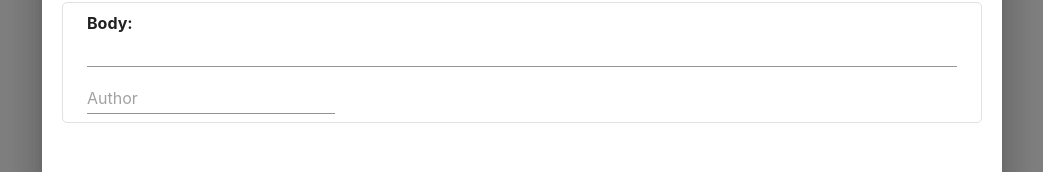
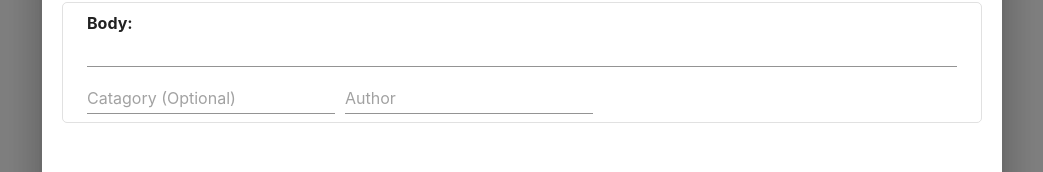
Before and after one commit to Ciaxur/BlogMap, a React (Create React App) app: page / in a window 1280 px wide. Both pictures are taken after a click on the button "ADD PAGE". Shown: the part 337-509 px from the top of the page, without its empty margins (118-1161 px from the left). Built offline with nearby package versions, Linux system fonts and the light colour scheme; no server answers.

Commit message:
✨ Add Category to MarkdownEditor

```diff
--- a/src/Components/MarkdownEditor.tsx
+++ b/src/Components/MarkdownEditor.tsx
@@ -72,6 +72,8 @@ interface State {
   author:       string,
   authorError:  InputError,
 
+  category:     string,
+
   generalError: InputError,
 }
 
@@ -85,6 +87,7 @@ export default function MarkdownEditor(props: Props): JSX.Element {
     bodyError: DefaultInputError,
     author: '',
     authorError: DefaultInputError,
+    category: '',
     generalError: DefaultInputError,
   });
 
@@ -107,9 +110,20 @@ export default function MarkdownEditor(props: Props): JSX.Element {
       author: val,
     });
   };
+  const setCatagoryValue = (val: string) => {
+    // Max 64 length
+    if (val.length > 64)
+      return;
+
+    setState({
+      ...state,
+      category: val,
+    });
+  };
+
   const onSubmit = () => {
     const {
-      author, body, title,
+      author, body, title, category,
     } = state;
 
     // Reset Error State
@@ -138,6 +152,7 @@ export default function MarkdownEditor(props: Props): JSX.Element {
       title,
       body,
       author,                       // NOTE: Author name to be looked up and mapped/created new ID
+      category: category ? category : undefined,
       tags: [],                     // TODO:
       type: 'Article',              // TODO:
     })
@@ -194,6 +209,16 @@ export default function MarkdownEditor(props: Props): JSX.Element {
         />
 
         <TextField
+          placeholder='Catagory (Optional)'
+          style={{ marginTop: '15px', marginRight: '10px', alignSelf: 'flex-end' }}
+          value={state.category}
+          onChange={event => setCatagoryValue(event.target.value)}
+          inputProps={{
+            className: 'code',
+          }}
+        />
+
+        <TextField
           placeholder='Author'
           style={{ marginTop: '15px', alignSelf: 'flex-end' }}
           value={state.author}
```
